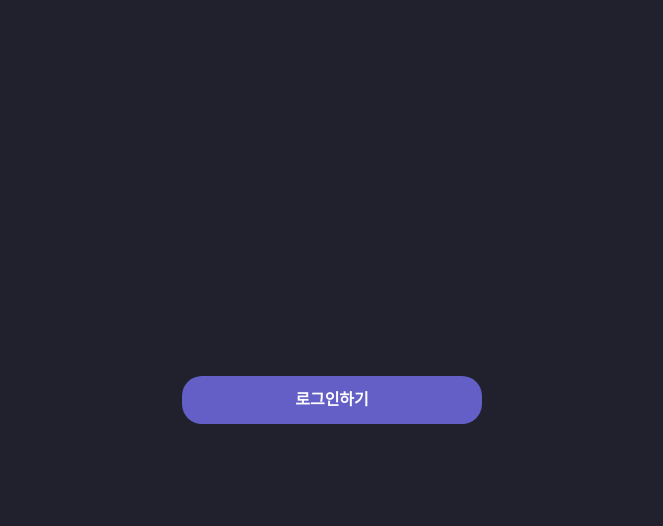
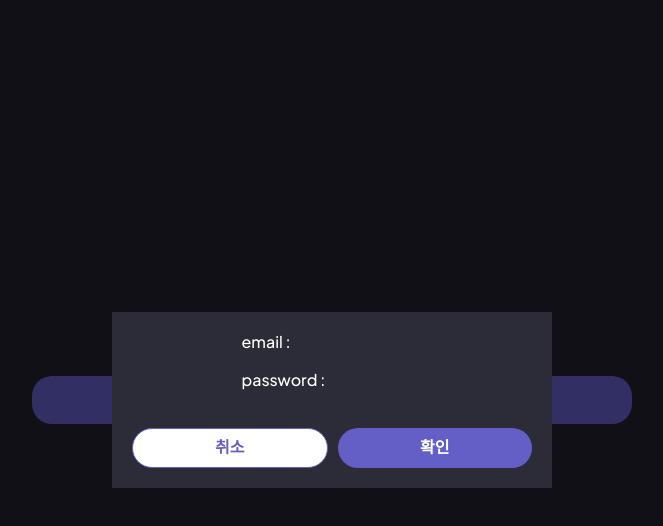
Before and after one commit to sgsg9447/study-manager, a React (Create React App) app: page / in a window 1280 px wide. Both pictures are taken after a click on the button "로그인하기". Shown: the top 526 px of the page, without its empty margins (308-971 px from the left). Built offline with nearby package versions, Linux system fonts and the light colour scheme.

Commit message:
feat : login 기본 UI 구현

```diff
--- /dev/null
+++ b/src/components/common/LoginModal.tsx
@@ -0,0 +1,121 @@
+import { useRef, useState } from "react";
+import Button from "./Button";
+import Text from "./Text";
+
+//TODO : UI 퍼블리싱
+//TODO : 비밀번호 확인 유효성검사 추가
+
+type Variant = "signup" | "login";
+
+interface Props {
+  variant?: Variant;
+  closeModal: () => void;
+  onSubmit: any;
+}
+
+export default function LoginModal({ variant, closeModal, onSubmit }: Props) {
+  const inputRef = useRef(null);
+  const [email, setEmail] = useState("");
+  const [password, setPassword] = useState("");
+  const [displayName, setDisplayName] = useState("");
+
+  //TODO : any 바꾸기
+  const handleData = (event: any) => {
+    if (event.target.type === "email") {
+      setEmail(event.target.value);
+    } else if (event.target.type === "password") {
+      setPassword(event.target.value);
+    } else if (event.target.type === "text") {
+      setDisplayName(event.target.value);
+    }
+  };
+
+  const handleSubmit = (event: any) => {
+    event.preventDefault();
+    console.log(email, password);
+    closeModal();
+  };
+
+  return (
+    <div className="background" onClick={closeModal}>
+      <div
+        className="modal-container"
+        onClick={(e) => {
+          e.stopPropagation();
+        }}
+      >
+        {variant === "signup" ? (
+          <form>
+            <fieldset>
+              <label htmlFor="newEmail">
+                <Text>email : </Text>
+              </label>
+              <input
+                type="email"
+                id="newEmail"
+                required
+                value={email}
+                onChange={handleData}
+              />
+              <label htmlFor="newPassword">
+                <Text>password : </Text>
+              </label>
+              <input
+                type="password"
+                id="newPassword"
+                required
+                value={password}
+                onChange={handleData}
+              />
+
+              <label htmlFor="newNickName">
+                <Text>NickName : </Text>
+              </label>
+              <input
+                type="text"
+                id="newNickName"
+                required
+                value={displayName}
+                onChange={handleData}
+              />
+            </fieldset>
+          </form>
+        ) : (
+          <form>
+            <fieldset>
+              <label htmlFor="myEmail">
+                <Text>email : </Text>
+              </label>
+              <input
+                type="email"
+                id="myEmail"
+                required
+                value={email}
+                onChange={handleData}
+              />
+              <label htmlFor="myPassword">
+                <Text>password : </Text>
+              </label>
+              <input
+                type="password"
+                id="myPassword"
+                required
+                value={password}
+                onChange={handleData}
+              />
+            </fieldset>
+          </form>
+        )}
+
+        <div className="button-wrapper">
+          <Button onClick={closeModal} size="sm" variant="outlined">
+            취소
+          </Button>
+          <Button onClick={handleSubmit} size="sm">
+            확인
+          </Button>
+        </div>
+      </div>
+    </div>
+  );
+}
--- a/src/firebase/config.ts
+++ b/src/firebase/config.ts
@@ -1,4 +1,6 @@
 import { initializeApp } from "firebase/app";
+import { getAuth } from "firebase/auth";
+import { getFirestore} from 'firebase/firestore/lite';
 
 const firebaseConfig = {
   apiKey: process.env.REACT_APP_API_KEY,
@@ -10,3 +12,5 @@ const firebaseConfig = {
 };
 
 const app = initializeApp(firebaseConfig);
+const appAuth = getAuth(app);
+const db = getFirestore(app);
--- a/src/pages/home/index.tsx
+++ b/src/pages/home/index.tsx
@@ -1,12 +1,47 @@
+import { useState } from "react";
 import Button from "../../components/common/Button";
+import LoginModal from "../../components/common/LoginModal";
 
 export default function Home() {
+  const [isOpenSignUpModal, setIsOpenSignUpModal] = useState(false);
+  const [isOpenLoginModal, setIsOpenLoginModal] = useState(false);
+
+  const closeModal = () => {
+    setIsOpenSignUpModal(false);
+    setIsOpenLoginModal(false);
+  };
+  const onSubmit = async (e: React.FormEvent<HTMLFormElement>) => {
+    e.preventDefault();
+  };
   return (
     <div className="container">
       <div className="home-wrapper">
-        <Button onClick={() => console.log("click")} style={{ width: "300px" }}>
+        <Button
+          onClick={() => setIsOpenSignUpModal(true)}
+          style={{ width: "300px" }}
+        >
+          회원가입하기
+        </Button>
+        <Button
+          onClick={() => setIsOpenLoginModal(true)}
+          style={{ width: "300px" }}
+        >
           로그인하기
         </Button>
+        {isOpenSignUpModal && (
+          <LoginModal
+            variant="signup"
+            closeModal={closeModal}
+            onSubmit={onSubmit}
+          />
+        )}
+        {isOpenLoginModal && (
+          <LoginModal
+            variant="login"
+            closeModal={closeModal}
+            onSubmit={onSubmit}
+          />
+        )}
       </div>
     </div>
   );
```
Also changed, not shown: src/components/common/SignUpModal.tsx (added, +39 -0 lines).
